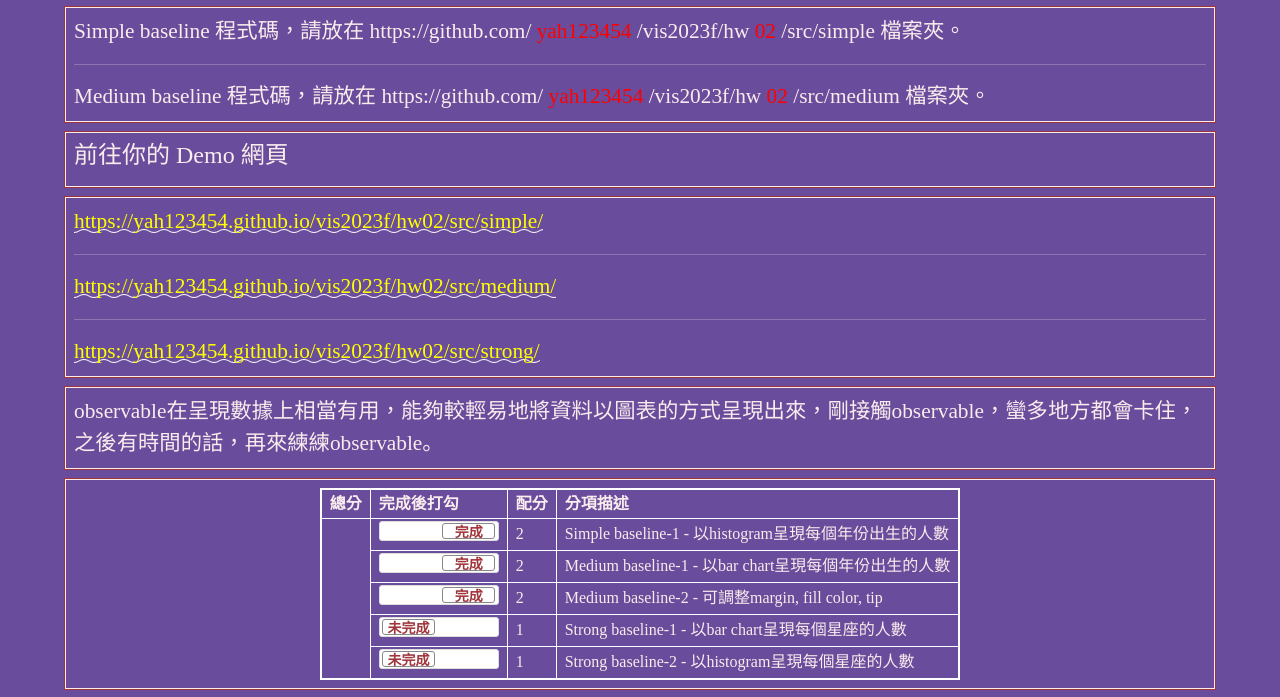
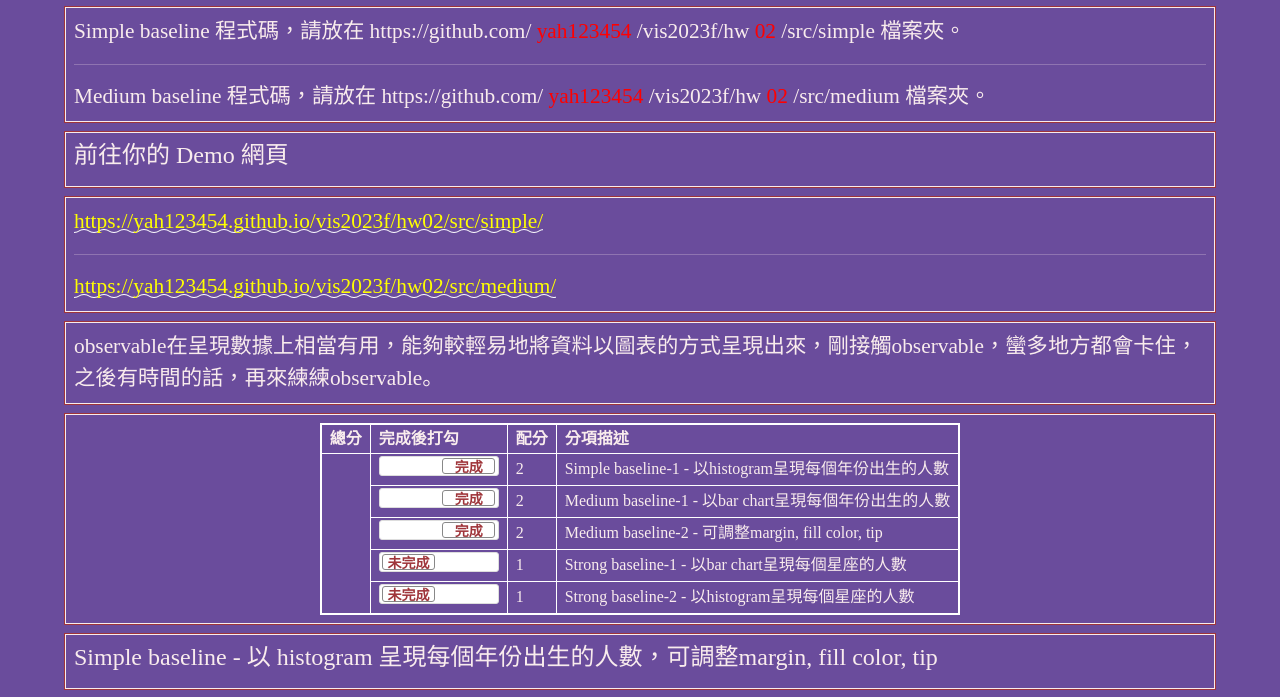
Before and after one commit to yah123454/vis2023f, a plain HTML site: page hw02/index.html in a window 1280 px wide. Shown: the part 86-783 px from the top of the page. Drawn offline with nearby package versions, Linux system fonts and the light colour scheme.

Commit message:
Update index.html

```diff
--- a/hw02/index.html
+++ b/hw02/index.html
@@ -210,8 +210,6 @@
       <a href="https://yah123454.github.io/vis2023f/hw02/src/simple/">https://yah123454.github.io/vis2023f/hw02/src/simple/</a>
       <hr>
       <a href="https://yah123454.github.io/vis2023f/hw02/src/medium/">https://yah123454.github.io/vis2023f/hw02/src/medium/</a>
-      <hr>
-      <a href="https://yah123454.github.io/vis2023f/hw02/src/medium/">https://yah123454.github.io/vis2023f/hw02/src/strong/</a>
       </div>
   </div>
 
```
